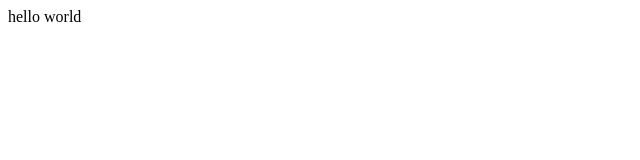
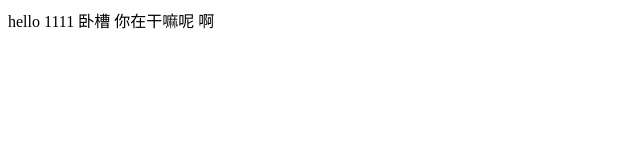
Before and after one commit to krystal1993-sudo/gitDemo200603, a plain HTML site: page index.html in a window 1280 px wide. Shown: the whole page, without its empty margins (0-640 px from the left). Drawn offline with Linux system fonts and the light colour scheme.

Commit message:
我改了index.html

```diff
--- a/index.html
+++ b/index.html
@@ -6,6 +6,8 @@
     <title>Document</title>
 </head>
 <body>
-    hello world
+    hello 1111
+    卧槽 你在干嘛呢
+    啊
 </body>
 </html>
```
